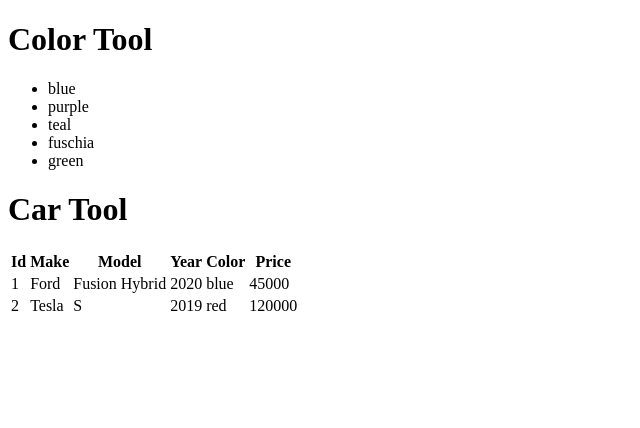
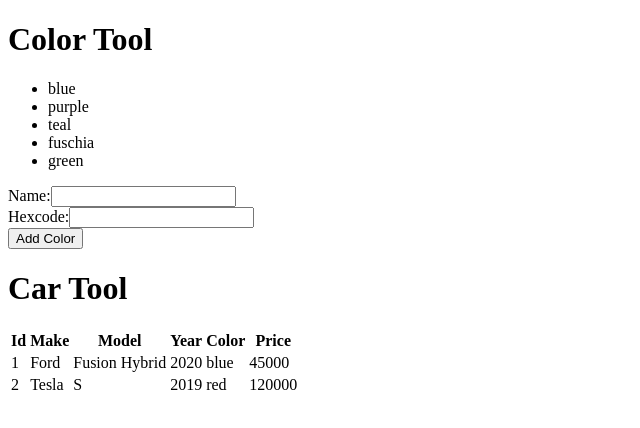
Before and after one commit to t4d-classes/react-redux-typescript_10192020, a React (Create React App) app in the folder demo-app/: page / in a window 1280 px wide. Shown: the top 428 px of the page, without its empty margins (0-640 px from the left). Built offline with nearby package versions, Linux system fonts and the light colour scheme.

Commit message:
add color form demo

```diff
--- /dev/null
+++ b/demo-app/src/components/ColorForm.tsx
@@ -0,0 +1,71 @@
+import React, { Component, ChangeEvent } from "react";
+
+export type ColorFormProps = {};
+
+export type ColorFormState = {
+  name: string;
+  hexcode: string;
+};
+
+export class ColorForm extends Component<ColorFormProps, ColorFormState> {
+  // class property
+  state = {
+    name: "",
+    hexcode: "",
+  };
+
+  // constructor(props: ColorFormProps) {
+  //   super(props);
+
+  //   // the state property is special property for react components
+  //   this.state = {
+  //     name: "",
+  //     hexcode: "",
+  //   };
+
+  //   // this.change = this.change.bind(this);
+  // }
+
+  // class arrow function
+  change = (e: ChangeEvent<HTMLInputElement>) => {
+    this.setState({
+      // evaluate the expression in the square braces, and that will
+      // be the name of the property which will be updated
+      [e.target.name]:
+        e.target.type === "number" ? Number(e.target.value) : e.target.value,
+    } as Pick<ColorFormState, keyof ColorFormState>);
+  };
+
+  render() {
+    console.log(this.state);
+
+    return (
+      <form>
+        <div>
+          {/* React.createElement('label', { htmlFor: 'name-input' }) */}
+          <label htmlFor="name-input">Name:</label>
+          <input
+            type="text"
+            id="name-input"
+            name="name"
+            value={this.state.name}
+            onChange={this.change}
+          />
+        </div>
+        <div>
+          <label htmlFor="hexcode-input">Hexcode:</label>
+          <input
+            type="text"
+            id="hexcode-input"
+            name="hexcode"
+            value={this.state.hexcode}
+            onChange={this.change}
+          />
+        </div>
+        <button type="button">Add Color</button>
+      </form>
+    );
+  }
+}
+
+console.dir(ColorForm);
--- a/demo-app/src/components/ColorTool.tsx
+++ b/demo-app/src/components/ColorTool.tsx
@@ -3,10 +3,10 @@
 import { Color } from "../models/colors";
 
 import { ToolHeader } from "./ToolHeader";
+import { ColorForm } from "./ColorForm";
 
 export type ColorToolProps = {
   colors: Color[];
-  [x: string]: any;
 };
 
 export class ColorTool extends Component<ColorToolProps> {
@@ -19,6 +19,7 @@
             <li key={color.id}>{color.name}</li>
           ))}
         </ul>
+        <ColorForm />
       </>
     );
   }
```
Also changed, not shown: demo-app/public/index.html (+164 -0 lines).
